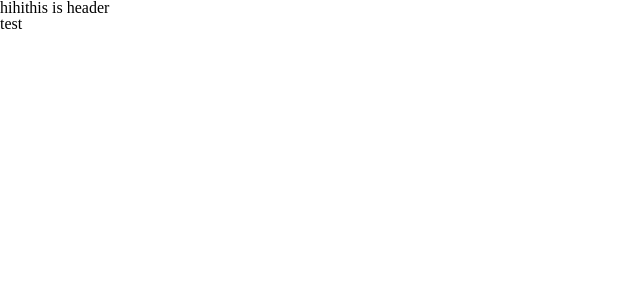
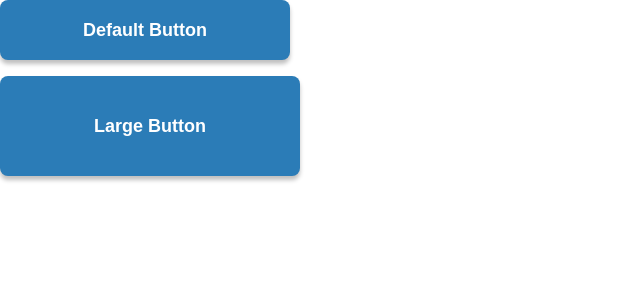
Before and after one commit to xxziiko/badada-platform-frontend, a React (Create React App) app: page / in a window 1280 px wide. Shown: the top 300 px of the page, without its empty margins (0-640 px from the left). Built offline with nearby package versions, Linux system fonts and the light colour scheme.

Commit message:
Add: Default Button, Large Button

```diff
--- a/src/components/Header.tsx
+++ /dev/null
@@ -1,5 +0,0 @@
-import React from 'react';
-
-export default function Header() {
-  return <span>this is header</span>;
-}
--- /dev/null
+++ b/src/components/atoms/DefaultButton.tsx
@@ -0,0 +1,24 @@
+import React from 'react';
+import styled from 'styled-components';
+
+interface Props {
+  text?: string;
+}
+
+export default function DefaultButton({ text = 'Default Button' }: Props) {
+  return <Button type='button'>{text}</Button>;
+}
+
+const Button = styled.button`
+  display: flex;
+  align-items: center;
+  justify-content: center;
+  width: 290px;
+  height: 60px;
+  border-radius: 8px;
+  background-color: ${({ theme }) => theme.colors.primary};
+  color: ${({ theme }) => theme.colors.white};
+  font-size: 18px;
+  font-weight: 600;
+  box-shadow: ${({ theme }) => theme.shadow.default};
+`;
--- /dev/null
+++ b/src/components/atoms/LargeButton.tsx
@@ -0,0 +1,34 @@
+import React from 'react';
+import styled from 'styled-components';
+
+interface Props {
+  text: string;
+}
+
+export default function LargeButton({ text = 'Large Button' }: Props) {
+  return (
+    <Button type='button'>
+      <ButtonContent>{text}</ButtonContent>
+    </Button>
+  );
+}
+
+const Button = styled.button`
+  display: flex;
+  align-items: center;
+  justify-content: center;
+  padding: 0 40px;
+  width: 300px;
+  height: 100px;
+  border-radius: 8px;
+  background-color: ${({ theme }) => theme.colors.primary};
+  color: ${({ theme }) => theme.colors.white};
+  font-size: 18px;
+  font-weight: 600;
+  box-shadow: ${({ theme }) => theme.shadow.default};
+`;
+
+const ButtonContent = styled.span`
+  width: 100%;
+  word-wrap: break-word;
+`;
--- a/src/pages/Test.tsx
+++ b/src/pages/Test.tsx
@@ -1,6 +1,8 @@
 import React from 'react';
 
-import Header from '@components/Header';
+import DefaultButton from '@components/atoms/DefaultButton';
+import LargeButton from '@components/atoms/LargeButton';
+
 import { useStore } from '@shared/store';
 
 export default function Test() {
@@ -8,9 +10,9 @@
 
   return (
     <div>
-      hihi
-      <Header />
-      <div className='hi'>test</div>
+      <DefaultButton />
+      <br />
+      <LargeButton />
     </div>
   );
 }
--- a/src/styles/GlobalStyle.ts
+++ b/src/styles/GlobalStyle.ts
@@ -1,5 +1,5 @@
-import { createGlobalStyle } from "styled-components";
-import reset from "styled-reset";
+import { createGlobalStyle } from 'styled-components';
+import reset from 'styled-reset';
 
 const GlobalStyle = createGlobalStyle`
     ${reset}
--- a/src/styles/theme.ts
+++ b/src/styles/theme.ts
@@ -1,15 +1,12 @@
-import { DefaultTheme } from "styled-components";
+import { DefaultTheme } from 'styled-components';
+
+// TODO: custom 필요
 
 const colors = {
-  header: "#1565C0",
-  primary: "#2196F3",
-  white: "#ffffff",
-  black: "#000000",
-  buttonOrange: "#FFA000",
-  dateText: "#939FA5",
-  border: "#E5E5E5",
-  toggleOn: "#2196F3",
-  toggleOff: "#F5F5F5",
+  primary: '#2B7CB7',
+  secondary: '#34C5EF',
+  white: '#ffffff',
+  black: '#000000',
 };
 
 const fontSize = {
@@ -18,12 +15,17 @@
   text: 14,
 };
 
+const shadow = {
+  default: '0px 4px 4px 0px rgba(0, 0, 0, 0.25)',
+};
+
 export type ColorsTypes = typeof colors;
 export type FontSizeTypes = typeof fontSize;
 
 const theme: DefaultTheme = {
   colors,
   fontSize,
+  shadow,
 };
 
 export default theme;
```
Also changed, not shown: src/pages/Home.tsx (deleted, +0 -16 lines).
